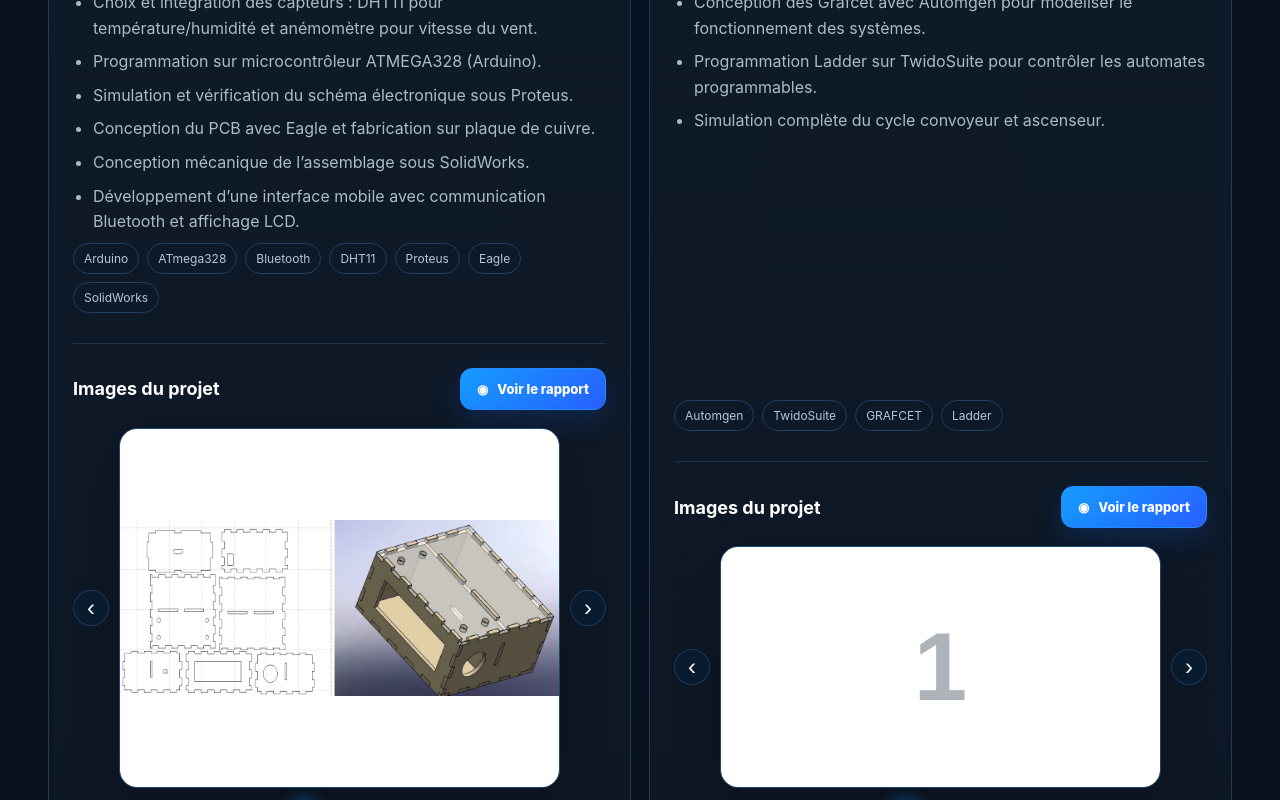
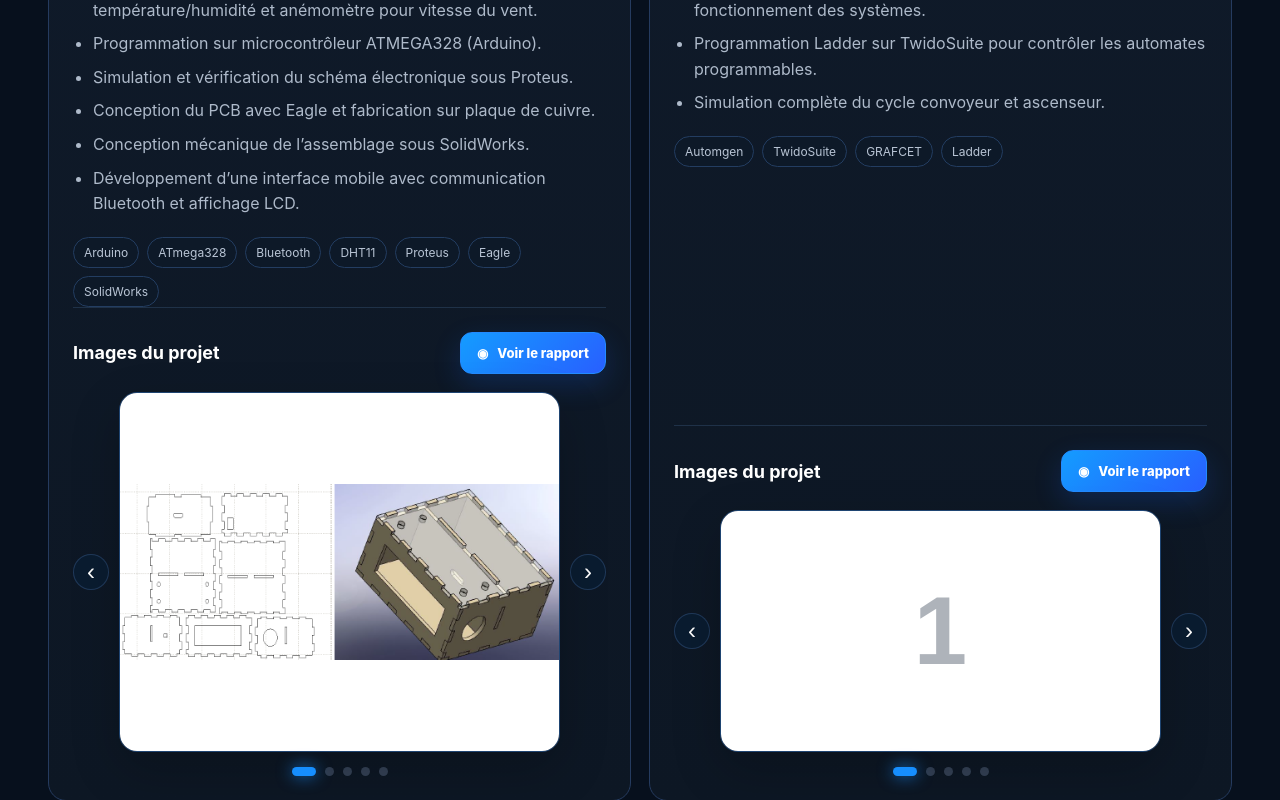
Before and after one commit to Oelayouchi/portfolio, a Next.js app: page / in a window 1280 px wide. Shown: the part 9080-9880 px from the top of the page. Built offline with nearby package versions, Linux system fonts and the light colour scheme.

Commit message:
Aligne les galeries projets et rapproche les environnements techniques

```diff
--- a/app/projects-media.css
+++ b/app/projects-media.css
@@ -17,20 +17,23 @@
   height: 100%;
 }
 
+/* Le contenu texte reste naturel : les technologies suivent directement le texte. */
 .projectDetailedMedia .projectContent {
-  flex: 1 1 auto;
+  flex: 0 0 auto;
 }
 
 .projectDetailedMedia .tags {
-  margin-top: auto;
+  margin-top: 12px;
 }
 
+/* La galerie est poussée vers le bas de chaque carte : les séparateurs des deux
+   projets d'une même ligne restent exactement au même niveau. */
 .projectDetailedMedia .projectMedia {
-  margin-top: 30px;
+  margin-top: auto;
+  padding-top: 24px;
 }
 
 .projectMedia {
-  padding-top: 24px;
   border-top: 1px solid rgba(94, 137, 193, 0.22);
 }
 
```
